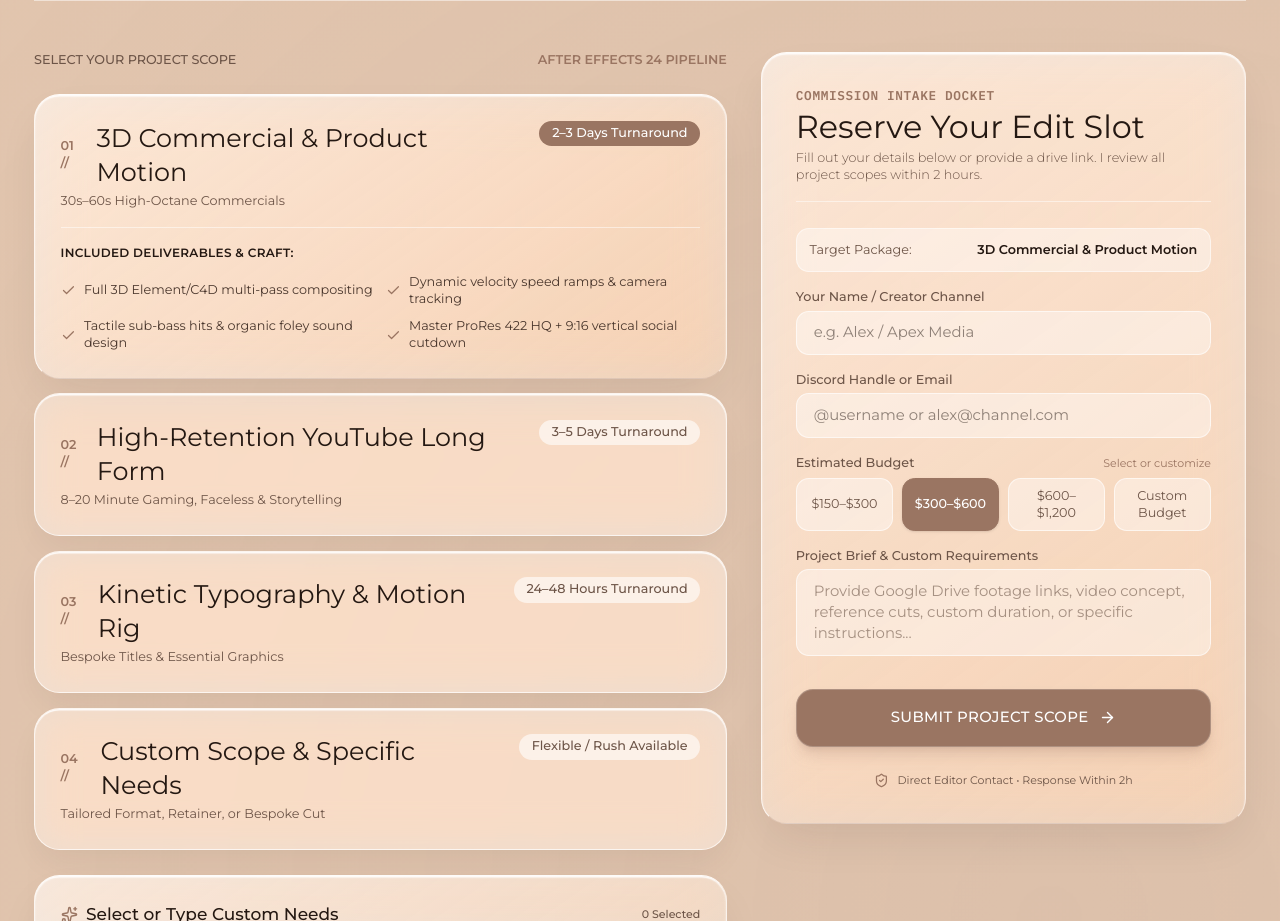
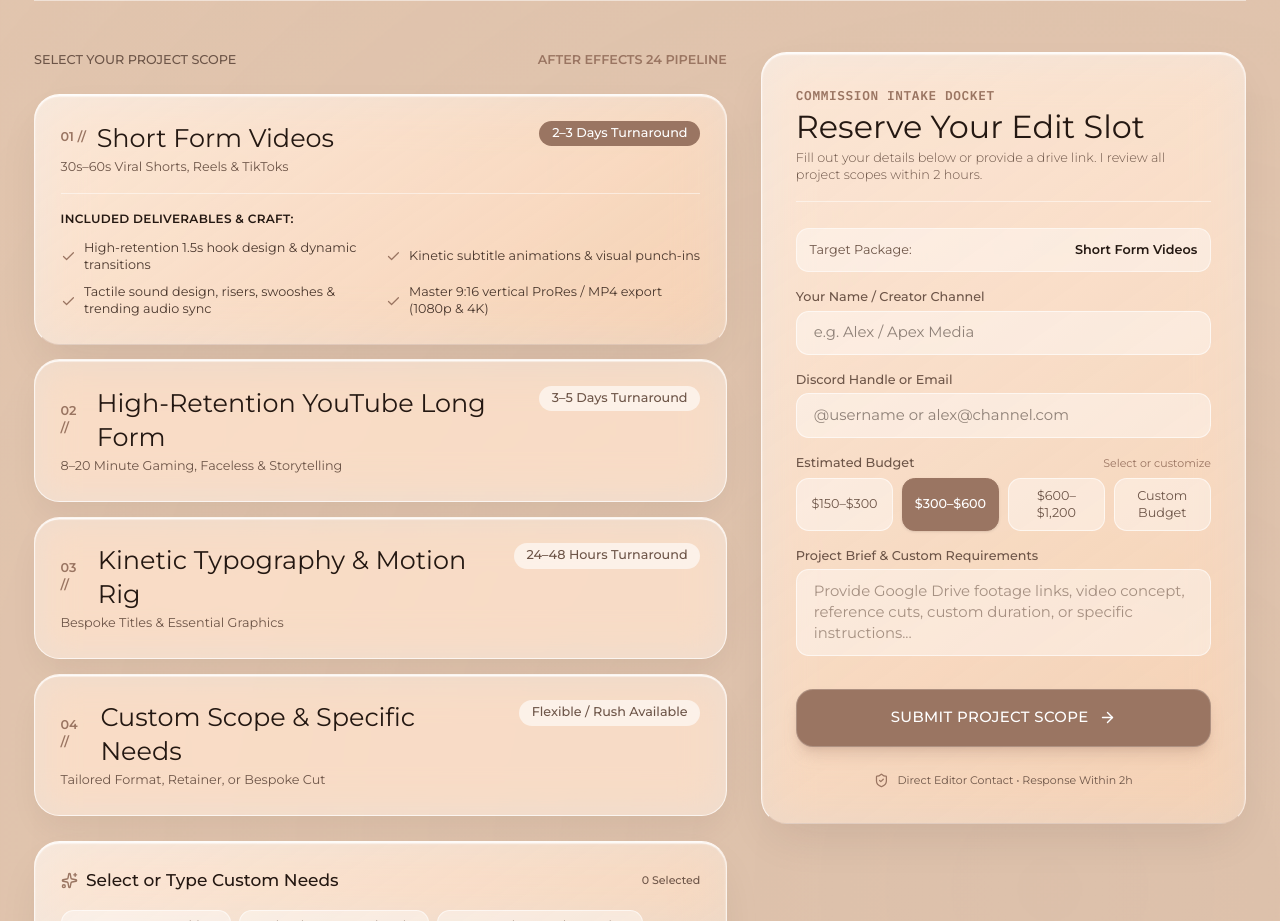
Before and after one commit to raghavdiya008-svg/alterffx-websight, a React (Vite) app: page / in a window 1280 px wide. Shown: the part 7480-8401 px from the top of the page. Built offline with nearby package versions, Linux system fonts and the light colour scheme.

Commit message:
feat: change Package 01 from 3D Commercial to Short Form Videos per Alter's request

```diff
--- a/index.html
+++ b/index.html
@@ -88,8 +88,8 @@
                 "@type": "Offer",
                 "itemOffered": {
                   "@type": "Service",
-                  "name": "3D Commercial & Product Motion",
-                  "description": "30s-60s High-octane commercial motion with multi-pass 3D compositing, dynamic velocity speed ramping, and tactile foley sound design."
+                  "name": "Short Form Videos",
+                  "description": "30s-60s High-retention viral short-form video editing for Instagram Reels, TikTok, and YouTube Shorts."
                 }
               },
               {
--- a/src/components/RateCalculator.tsx
+++ b/src/components/RateCalculator.tsx
@@ -89,14 +89,14 @@ export const RateCalculator: React.FC<RateCalculatorProps> = ({ prefilledProject
     {
       id: "commercial" as const,
       num: "01",
-      title: "3D Commercial & Product Motion",
-      subtitle: "30s–60s High-Octane Commercials",
-      idealFor: "Brands, product launches, 3D reveals & hardware animations",
+      title: "Short Form Videos",
+      subtitle: "30s–60s Viral Shorts, Reels & TikToks",
+      idealFor: "Creators, brands, TikTok, Instagram Reels & YouTube Shorts",
       deliverables: [
-        "Full 3D Element/C4D multi-pass compositing",
-        "Dynamic velocity speed ramps & camera tracking",
-        "Tactile sub-bass hits & organic foley sound design",
-        "Master ProRes 422 HQ + 9:16 vertical social cutdown"
+        "High-retention 1.5s hook design & dynamic transitions",
+        "Kinetic subtitle animations & visual punch-ins",
+        "Tactile sound design, risers, swooshes & trending audio sync",
+        "Master 9:16 vertical ProRes / MP4 export (1080p & 4K)"
       ],
       turnaround: "2–3 Days Turnaround"
     },
```
